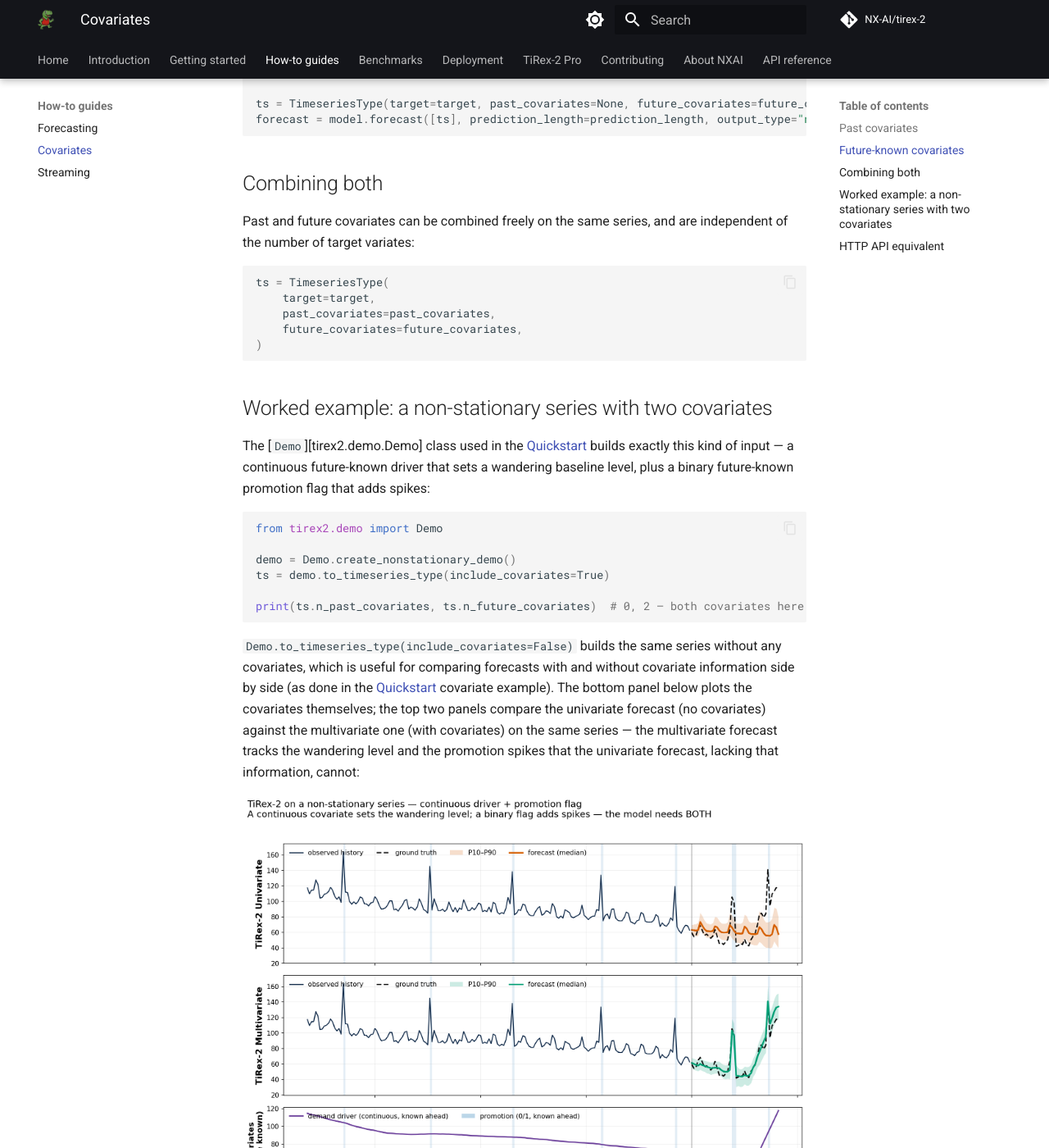
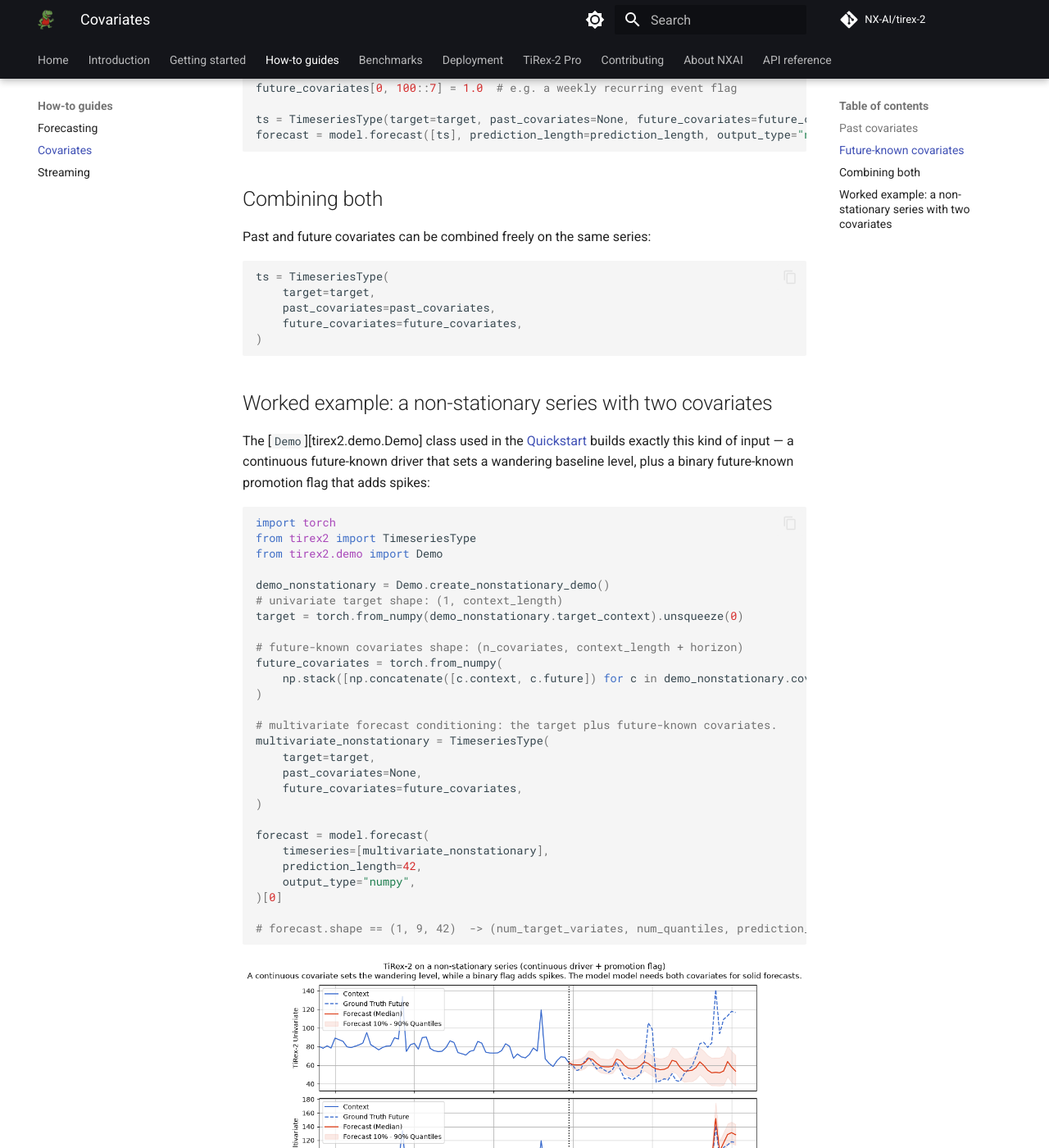
Before and after one commit to NX-AI/tirex-2, an MkDocs documentation site: the page built from docs/how-to/covariates.md, in a window 1280 px wide and 1400 px high, scrolled down 880 px. Shown: the whole window at 82% size. Built offline with MkDocs 1.6.1 and Material for MkDocs 9.7.7, drawn with Linux system fonts in a browser that asks for light colours; comment, search, counter and statistics services are not loaded; some of the changed text lies outside the part shown.

Commit message:
docs(docs): covariates example polishing

````diff
--- a/docs/how-to/covariates.md
+++ b/docs/how-to/covariates.md
@@ -19,13 +19,14 @@
 past_covariates = torch.randn(2, context_length)  # 2 past-only covariates
 
 ts = TimeseriesType(target=target, past_covariates=past_covariates, future_covariates=None)
+forecast = model.forecast([ts], prediction_length=prediction_length, output_type="numpy")[0]
 ```
 
 ## Future-known covariates
 
 `future_covariates` are known ahead of time for the whole forecast horizon — calendar
 features, holidays, promotions, or scheduled interventions are typical examples. Shape:
-`(num_future_covariates, >= context_length + prediction_length)`; if you pass more steps than
+`(num_future_covariates, context_length + prediction_length)`; if you pass more steps than
 `context_length + prediction_length`, the extra trailing steps are ignored.
 
 ```python
@@ -39,8 +40,7 @@
 
 ## Combining both
 
-Past and future covariates can be combined freely on the same series, and are independent of
-the number of target variates:
+Past and future covariates can be combined freely on the same series:
 
 ```python
 ts = TimeseriesType(
@@ -57,43 +57,32 @@
 baseline level, plus a binary future-known promotion flag that adds spikes:
 
 ```python
+import torch
+from tirex2 import TimeseriesType
 from tirex2.demo import Demo
 
-demo = Demo.create_nonstationary_demo()
-ts = demo.to_timeseries_type(include_covariates=True)
+demo_nonstationary = Demo.create_nonstationary_demo()
+# univariate target shape: (1, context_length)
+target = torch.from_numpy(demo_nonstationary.target_context).unsqueeze(0)
 
-print(ts.n_past_covariates, ts.n_future_covariates)  # 0, 2 — both covariates here are future-known
+# future-known covariates shape: (n_covariates, context_length + horizon)
+future_covariates = torch.from_numpy(
+    np.stack([np.concatenate([c.context, c.future]) for c in demo_nonstationary.covariates]).astype(np.float32)
+)
+
+# multivariate forecast conditioning: the target plus future-known covariates.
+multivariate_nonstationary = TimeseriesType(
+    target=target,
+    past_covariates=None,
+    future_covariates=future_covariates,
+)
+
+forecast = model.forecast(
+    timeseries=[multivariate_nonstationary],
+    prediction_length=42,
+    output_type="numpy",
+)[0]
+
+# forecast.shape == (1, 9, 42)  -> (num_target_variates, num_quantiles, prediction_length)
 ```
-
-`Demo.to_timeseries_type(include_covariates=False)` builds the same series without any
-covariates, which is useful for comparing forecasts with and without covariate information
-side by side (as done in the [Quickstart](../getting-started/quickstart.md) covariate
-example). The bottom panel below plots the covariates themselves; the top two panels compare
-the univariate forecast (no covariates) against the multivariate one (with covariates) on the
-same series — the multivariate forecast tracks the wandering level and the promotion spikes
-that the univariate forecast, lacking that information, cannot:
-
-![TiRex-2 forecast on a non-stationary series with a continuous driver and a promotion flag](../images/nonstationary_driver_future_known.png)
-
-[`Demo.create_holidays_demo()`][tirex2.demo.Demo] builds a similar scenario with a single
-future-known holiday flag driving irregular multiplicative spikes that are unpredictable from
-the target's own history alone:
-
-![TiRex-2 forecast on daily demand with a future-known holiday flag](../images/holidays_future_known.png)
-
-## HTTP API equivalent
-
-The [deployment](../deployment.md) HTTP API exposes the same future-covariate conditioning
-for the multivariate endpoints, e.g.:
-
-```bash
-curl -s -X POST "http://localhost:8000/multivariate/forecast/mean" \
-  -H 'Content-Type: application/json' \
-  -d '{
-        "context": [{
-          "target": [[1, 2, 3, 4, 5, 6, 7, 8]],
-          "future_covariates": [[0, 0, 1, 0, 0, 1, 0, 0, 1, 0, 0, 1, 0]]
-        }],
-        "prediction_length": 5
-      }'
-```
+![Multivariate context and forecast, with future-known covariates plotted below](../images/multivariate-prediction.png)
````
Also changed, not shown: docs/deployment.md (+7 -14 lines), docs/getting-started/install.md (+0 -31 lines), docs/how-to/forecasting.md (+44 -9 lines), 1 other file.
